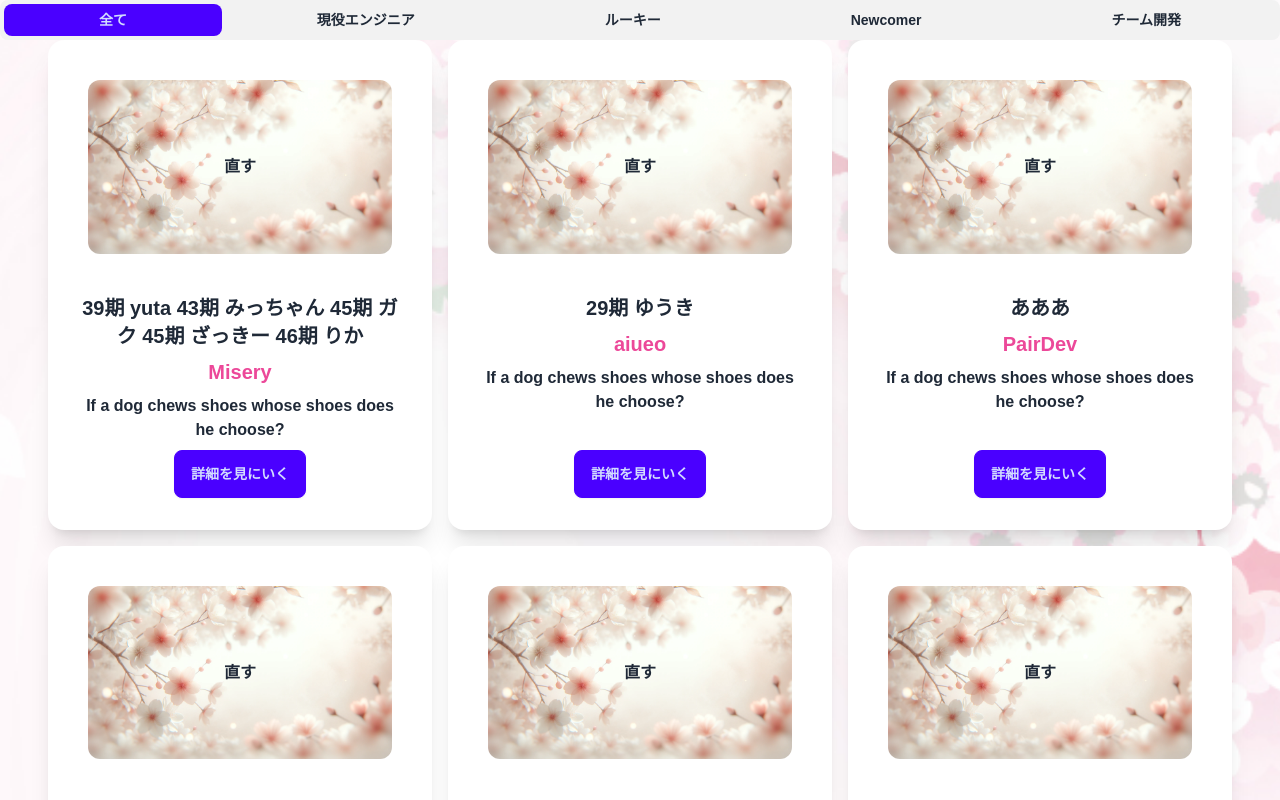
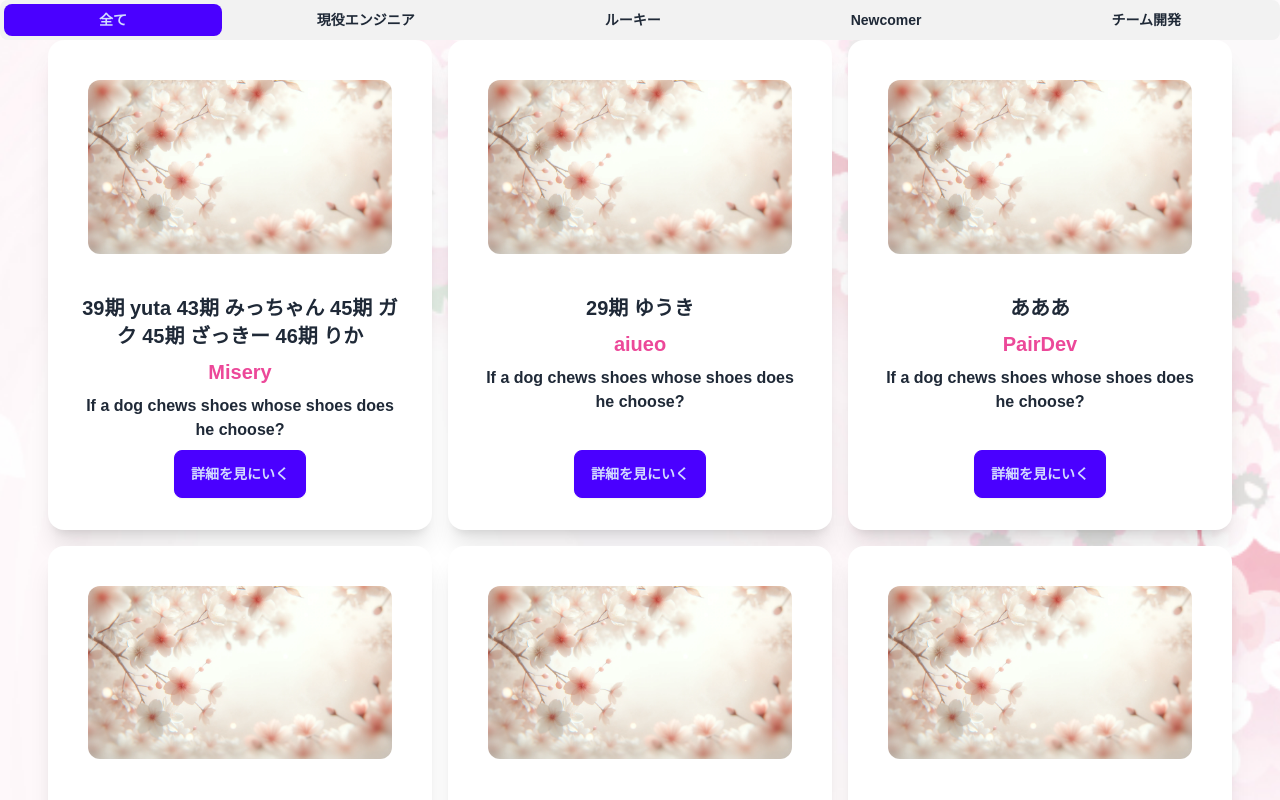
Before and after one commit to zakkiiy/runteq_fes_vol4, a Next.js app: page /apps in a window 1280 px wide. Shown: the top 800 px of the page. Built offline with nearby package versions, Linux system fonts and the light colour scheme; a web font is replaced by a local one.

Commit message:
全体的なビューの修正

```diff
--- a/src/app/apps/page.js
+++ b/src/app/apps/page.js
@@ -40,7 +40,7 @@ const App = () => {
                       className="rounded-xl"
                     />
                       <div className="absolute top-0 left-0 w-full h-full flex justify-center items-center bg-black bg-opacity-0 hover:bg-opacity-50 rounded-xl transition-all">
-                        直す
+
                       </div>
                   </div>
                 </Link>
```
